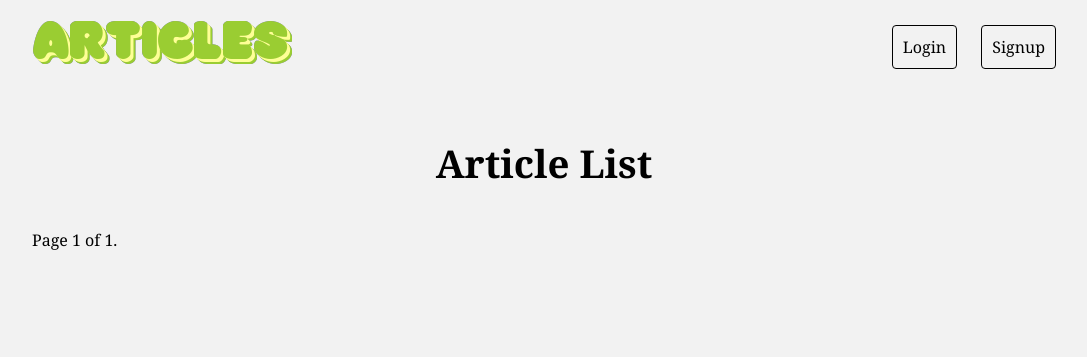
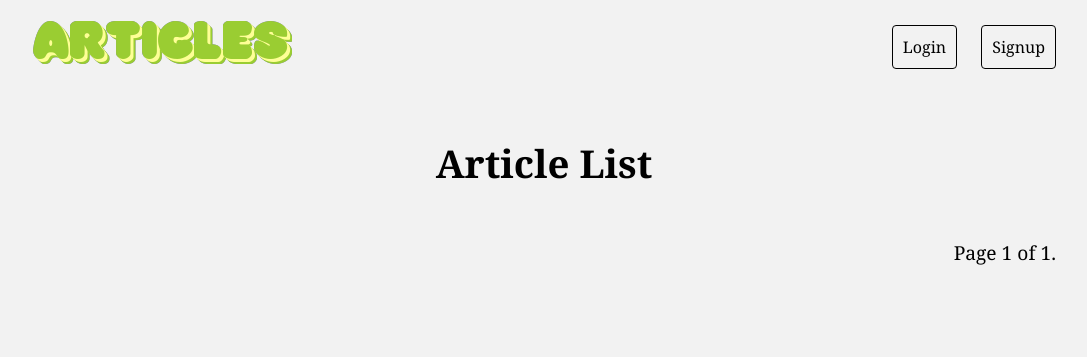
Before and after one commit to OPI-py/django_blog, a Django app: page / in a window 1280 px wide. Shown: the top 357 px of the page, without its empty margins (96-1183 px from the left). Run offline with Django 3.2, Linux system fonts and the light colour scheme; data that the repository does not hold is empty.

Commit message:
Adjust div.pagination, move to rightside

```diff
--- a/web/static/styles.css
+++ b/web/static/styles.css
@@ -204,3 +204,10 @@ nav ul li button{
 	background: #9acd32;
 
 }
+
+.pagination{
+	position: static;
+	float: right;
+	font-size: 1.2em;
+	padding: 10px 0;
+}
```
Also changed, not shown: web/static/main_styles.css (+8 -0 lines).
